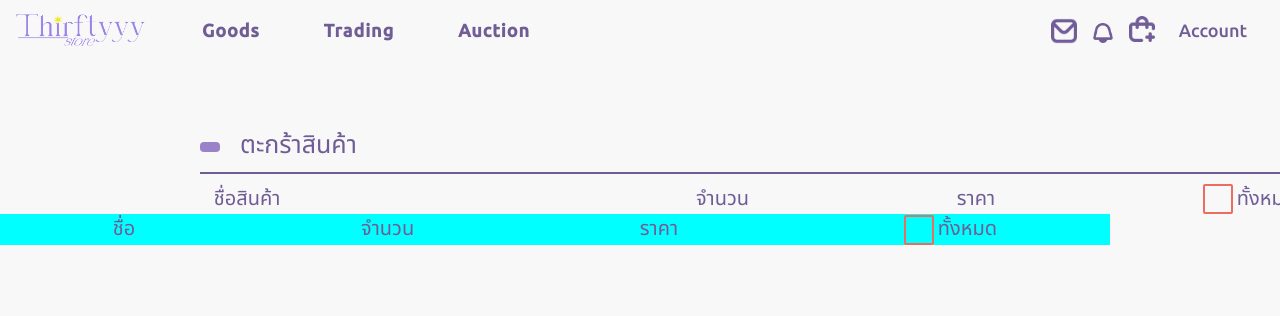
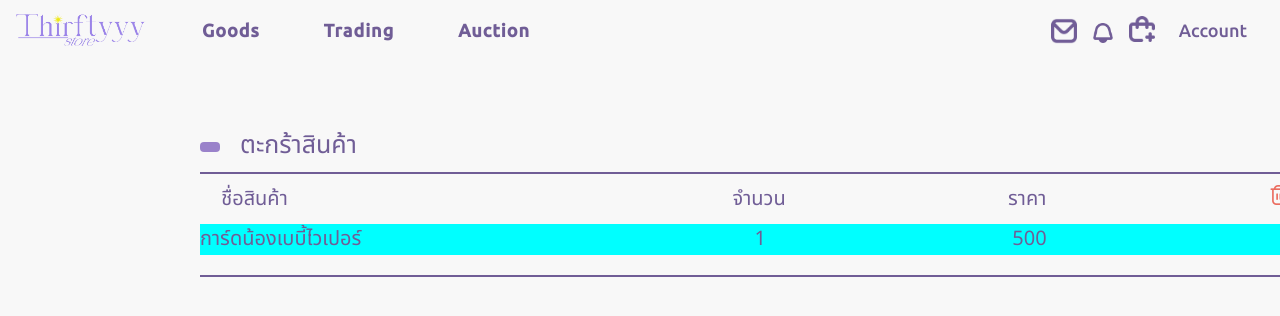
Before and after one commit to crushyz007/Frontend-ThirftyyyStore, a React (Create React App) app: page /mycart in a window 1280 px wide. Shown: the top 316 px of the page. Built offline with nearby package versions, Linux system fonts and the light colour scheme.

Commit message:
Add Orders template

```diff
--- a/src/components/Orders.jsx
+++ b/src/components/Orders.jsx
@@ -2,31 +2,27 @@ import React from "react";
 import '../css/Orders.css'
 
 const Orders =(props)=>{
+    const { cartItems, onRemove } = props;
+    // const itemsPrice = cartItems.reduce((a, c) => a + c.qty * c.price, 0);
+    // const totalPrice = itemsPrice;
 
     return(
-        // <div className="BodyBox">
-        //     <div className="Order_Box">
-        //     <div>
-        //         <img src=""></img>
-        //         <label htmlFor="name" className="name">ชื่อ</label>
-        //     </div>
-        //     <label htmlFor="quantity" className="quantity">จำนวน</label>
-        //     <label htmlFor="price" className="price">ราคา</label>
-        //     <input type="checkbox" className="check" />
-        //     </div>
-        // </div>
         <div>
             <div className="Orders__BoxPos">
                 <thead className="Orders__FontBox">
-                    <tr className="Orders__Font">ชื่อ</tr>
-                    <tr className="Orders__Font">จำนวน</tr>
-                    <tr className="Orders__Font">ราคา</tr>
-                    <tr className="Orders__Font">
-                        <input type="checkbox" id="total2" />
-                        <label for="total2">ทั้งหมด</label>
+                    <tr className="Orders__Font ">การ์ดน้องเบบี้ไวเปอร์</tr>
+                    <tr className="Orders__Font Font__Right">1</tr>
+                    <tr className="Orders__Font Font__Right2">500</tr>
+                    <tr className="Orders__Font Font__Right3">
+                        <button className="Orders__Btn">-</button>
+                        {/* <input type="checkbox" id="total2" />
+                        <label for="total2">ทั้งหมด</label> */}
                     </tr>
+
                 </thead>
+                <div className="Orders__Line"></div>
             </div>
+
         </div>
     )
 }
--- a/src/css/MyCartPage.css
+++ b/src/css/MyCartPage.css
@@ -33,7 +33,7 @@
 .MyCart_Line{
     border: 1px solid #705D96;
     width:1110px;
-    margin-top: 10px;
+    margin-top: 20px;
     margin-left: 200px;
 }
 .MyCart__Font{
--- a/src/css/Orders.css
+++ b/src/css/Orders.css
@@ -1,16 +1,17 @@
 @import url('https://fonts.googleapis.com/css2?family=Noto+Sans+Thai:wght@300;400;500&display=swap');
 
 .Orders__BoxPos{
-
+    margin-left: 200px;
 }
 
 .Orders__FontBox{
     display: flex;
     flex-direction: row;
-    justify-content: space-around;
+    justify-content: space-between;
     width: 1110px;
     height: fit-content;
     background-color: aqua;
+    margin-top: 10px;
 
 }
 .Orders__Font{
@@ -18,7 +19,15 @@
     color: #705D96;
     font-size: 20px;
 }
-
+.Orders__FontBox .Font__Left{
+    margin-left: -50px;
+}
+.Orders__FontBox .Font__Right{
+    margin-left: 160px;
+}
+.Orders__FontBox .Font__Right2{
+    margin-left: 13px;
+}
 .Orders__FontBox input[type=checkbox] + label {
     display: block;
     cursor: pointer;
@@ -51,3 +60,21 @@
     border-color: #EB6D60;
     color: #fff;
 }
+
+.Orders__Btn{
+    width: 30px;
+    height: 30px;
+    background-color: #EB6D60;
+    border-radius:20px;
+    border: none;
+    color: white;
+    font-size: 20px;
+    font-family: 'Noto Sans Thai', sans-serif;
+    font-weight: 500;
+    cursor: pointer;
+}
+.Orders__Line{
+    border: 1px solid #705D96;
+    width:1110px;
+    margin-top: 20px;
+}
--- a/src/pages/MyCartPage.jsx
+++ b/src/pages/MyCartPage.jsx
@@ -18,7 +18,7 @@ const MyCart = () =>{
             <div className="MyCart__TopicPos">
                 <div className="purpleStuff_MyCart"></div>
                 <div className="MyCart_Topic">ตะกร้าสินค้า</div>
-                <div className="Trash_Pos"><i class="fi fi-rr-trash" onClick={() => setModalShow(true)}></i></div>
+                {/* <div className="Trash_Pos"><i class="fi fi-rr-trash" onClick={() => setModalShow(true)}></i></div> */}
                 <div className="MyCart_Line"></div>
                 <RemoveCartModal
                     show = {modalShow}
@@ -31,8 +31,9 @@ const MyCart = () =>{
                     <tr className="MyCart__Font" >จำนวน</tr>
                     <tr className="MyCart__Font" >ราคา</tr>
                     <tr className="MyCart__Font Font_Right" >
-                        <input type="checkbox" id="total" />
-                        <label for="total">ทั้งหมด</label>
+                        {/* <input type="checkbox" id="total" /> */}
+                        {/* <label for="total">ลบสินค้า</label> */}
+                        <i class="fi fi-rr-trash"></i>
                     </tr>
                 </thead>
             </div>
```
